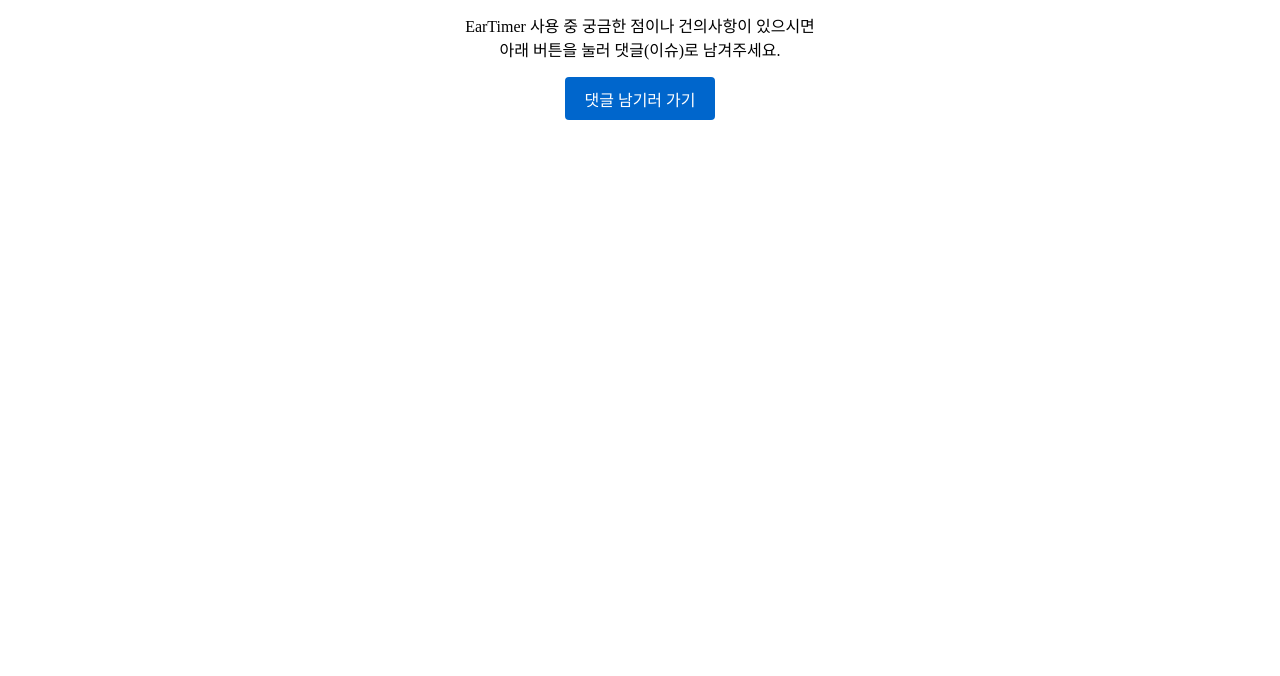
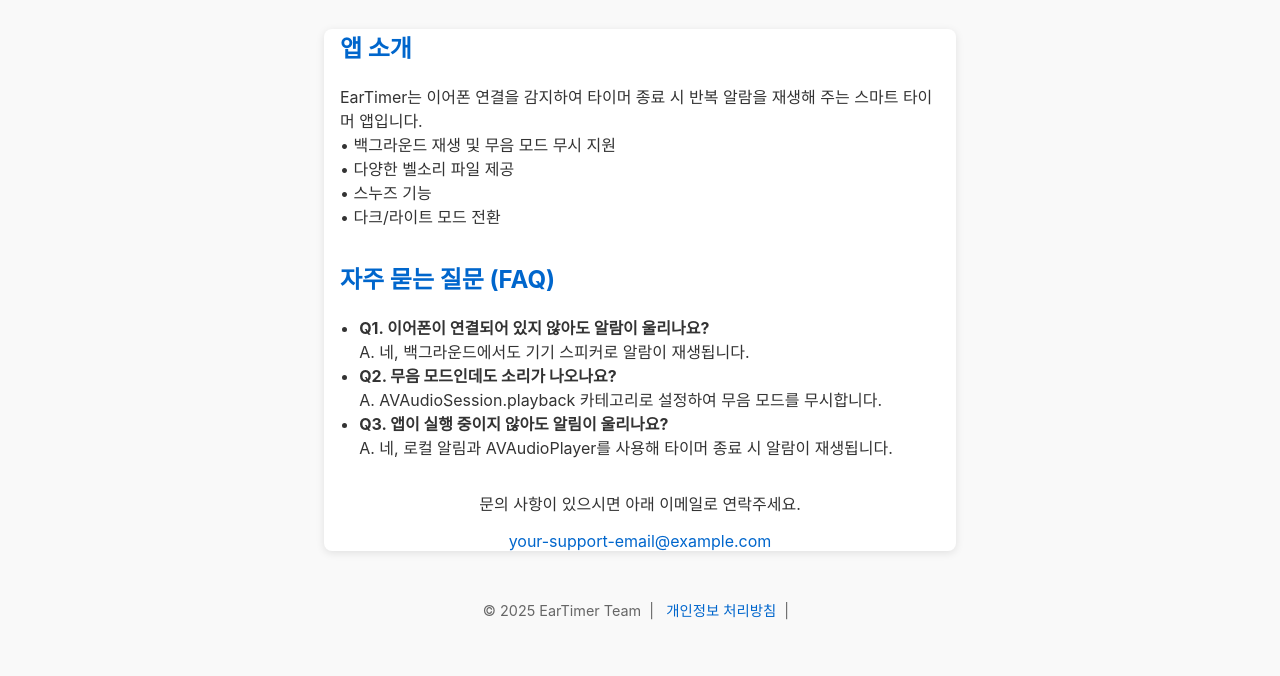
Before and after one commit to 0000ankn/cuddly-spork, a plain HTML site: page index.html in a window 1280 px wide. Shown: the part 124-800 px from the top of the page. Drawn offline with Linux system fonts and the light colour scheme.

Commit message:
Update index.html

```diff
--- a/index.html
+++ b/index.html
@@ -1,31 +1,90 @@
-<!-- …기존 코드 생략… -->
+<!DOCTYPE html>
+<html lang="ko">
+<head>
+  <meta charset="UTF-8" />
+  <meta name="viewport" content="width=device-width,initial-scale=1" />
+  <title>EarTimer 지원 페이지</title>
+  <style>
+    body {
+      font-family: -apple-system, BlinkMacSystemFont, sans-serif;
+      margin: 0; padding: 0;
+      background: #f9f9f9;
+      color: #333;
+    }
+    header {
+      background: #0066cc;
+      color: white;
+      padding: 1rem;
+      text-align: center;
+    }
+    main {
+      max-width: 600px;
+      margin: 2rem auto;
+      padding: 0 1rem;
+      background: white;
+      border-radius: 8px;
+      box-shadow: 0 2px 8px rgba(0,0,0,0.1);
+    }
+    section { margin-bottom: 2rem; }
+    h2 { margin-top: 0; color: #0066cc; }
+    ul { padding-left: 1.2rem; }
+    footer {
+      text-align: center;
+      font-size: 0.9rem;
+      color: #666;
+      padding: 1rem;
+    }
+    a { color: #0066cc; text-decoration: none; }
+    a:hover { text-decoration: underline; }
+    .support-email {
+      text-align: center;
+      margin: 2rem 0;
+      font-size: 1rem;
+    }
+  </style>
+</head>
+<body>
+  <header>
+    <h1>EarTimer 지원 페이지</h1>
+  </header>
+
+  <main>
+    <!-- 앱 소개 -->
+    <section>
+      <h2>앱 소개</h2>
+      <p>
+        EarTimer는 이어폰 연결을 감지하여 타이머 종료 시 반복 알람을 재생해 주는 스마트 타이머 앱입니다.<br>
+        • 백그라운드 재생 및 무음 모드 무시 지원<br>
+        • 다양한 벨소리 파일 제공<br>
+        • 스누즈 기능<br>
+        • 다크/라이트 모드 전환<br>
+      </p>
+    </section>
+
+    <!-- FAQ -->
+    <section>
+      <h2>자주 묻는 질문 (FAQ)</h2>
+      <ul>
+        <li><strong>Q1. 이어폰이 연결되어 있지 않아도 알람이 울리나요?</strong><br>
+            A. 네, 백그라운드에서도 기기 스피커로 알람이 재생됩니다.</li>
+        <li><strong>Q2. 무음 모드인데도 소리가 나오나요?</strong><br>
+            A. AVAudioSession.playback 카테고리로 설정하여 무음 모드를 무시합니다.</li>
+        <li><strong>Q3. 앱이 실행 중이지 않아도 알림이 울리나요?</strong><br>
+            A. 네, 로컬 알림과 AVAudioPlayer를 사용해 타이머 종료 시 알람이 재생됩니다.</li>
+      </ul>
+    </section>
+
+    <!-- 지원 이메일만 표시 -->
+    <div class="support-email">
+      <p>문의 사항이 있으시면 아래 이메일로 연락주세요.</p>
+      <p><a href="mailto:ankn0101@gmail.com">your-support-email@example.com</a></p>
+    </div>
+  </main>
 
   <footer>
-    &copy; 2025 EarTimer Team<br>
-    <a href="https://www.freeprivacypolicy.com/live/c2790f53-bcff-438a-9aa9-7e3af80ca184">개인정보 처리방침</a> |
+    &copy; 2025 EarTimer Team&nbsp;&nbsp;|&nbsp;&nbsp;
+    <a href="https://www.freeprivacypolicy.com/live/c2790f53-bcff-438a-9aa9-7e3af80ca184">개인정보 처리방침</a>&nbsp;&nbsp;|&nbsp;&nbsp;
+
   </footer>
-
-  <!-- 댓글 섹션 추가 -->
-  <section style="max-width:600px; margin:2rem auto; text-align:center;">
-    <h2>문의 및 댓글</h2>
-    <p>
-      EarTimer 사용 중 궁금한 점이나 건의사항이 있으시면<br>
-      아래 버튼을 눌러 댓글(이슈)로 남겨주세요.
-    </p>
-    <a
-      href="https://github.com/0000ankn/cuddly-spork/issues"
-      target="_blank"
-      style="
-        display:inline-block;
-        padding:0.6rem 1.2rem;
-        background:#0066cc;
-        color:#fff;
-        border-radius:4px;
-        text-decoration:none;
-      "
-    >
-      댓글 남기러 가기
-    </a>
-  </section>
 </body>
 </html>
```
